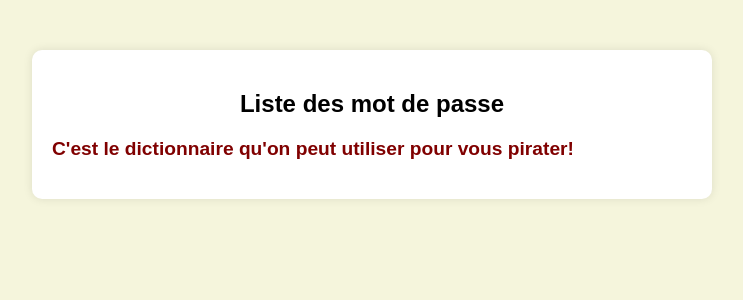
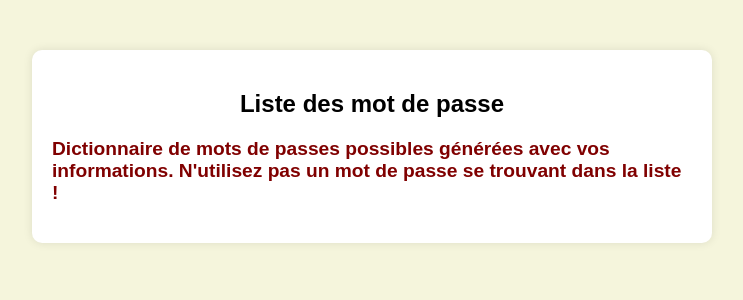
Before and after one commit to chaouch15/passwordSearch, a Flask app: page /entries/ in a window 1280 px wide. Shown: the top 300 px of the page, without its empty margins (268-1011 px from the left). Run offline with Flask 3, Linux system fonts and the light colour scheme; parts of the project's set-up code (start-up, migrations or seed data) failed here and were passed over.

Commit message:
Update passwords_list.html

```diff
--- a/project/templates/passwords_list.html
+++ b/project/templates/passwords_list.html
@@ -50,7 +50,7 @@
     <div class="container">
         <h2>Liste des mot de passe</h2>
 
-        <p class="catchy-text">C'est le dictionnaire qu'on peut utiliser pour vous pirater!</p>
+        <p class="catchy-text">Dictionnaire de mots de passes possibles générées avec vos informations. N'utilisez pas un mot de passe se trouvant dans la liste !</p>
 
         <ul class="word-list">
             {% for word in words %}
```
